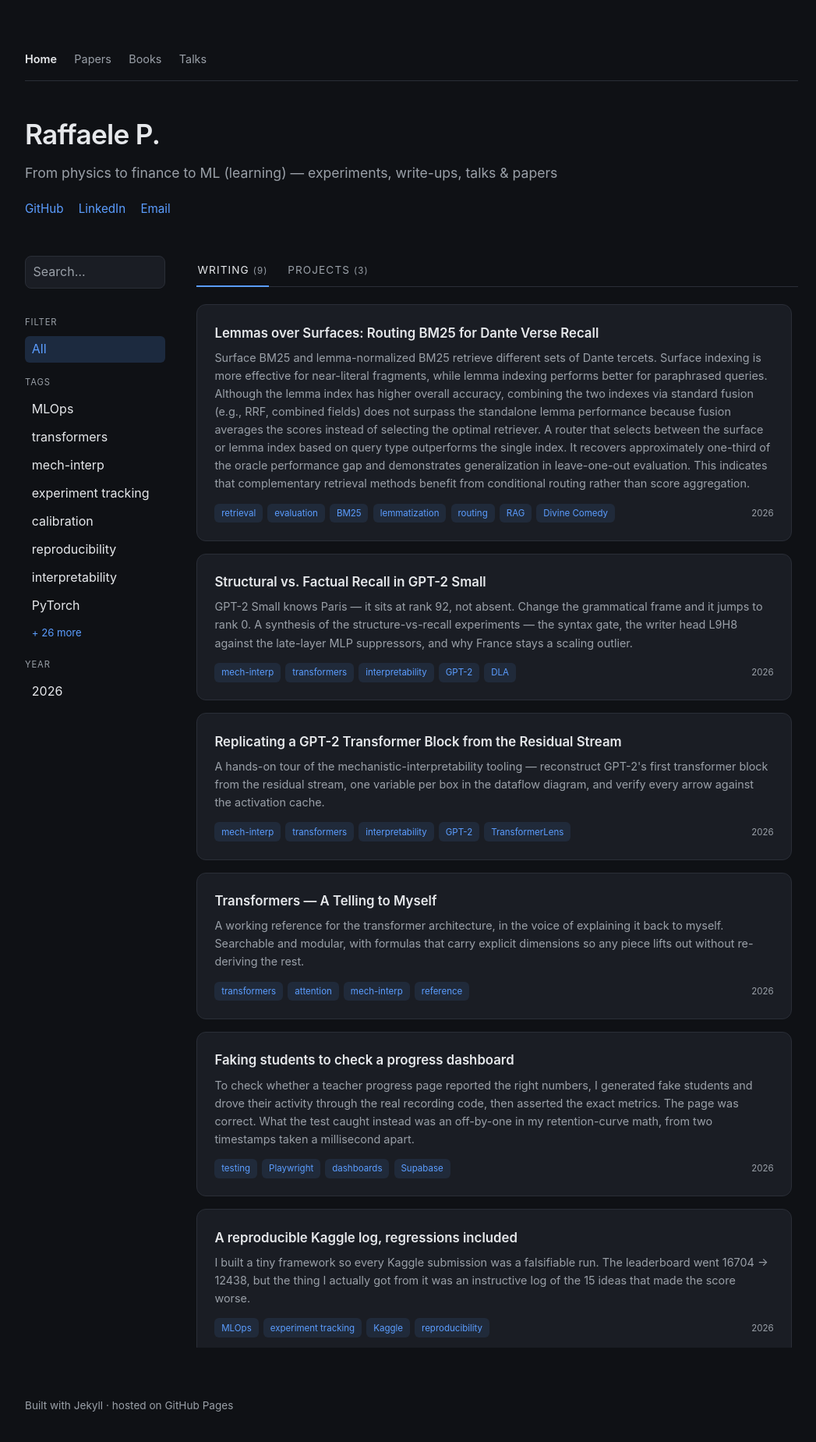
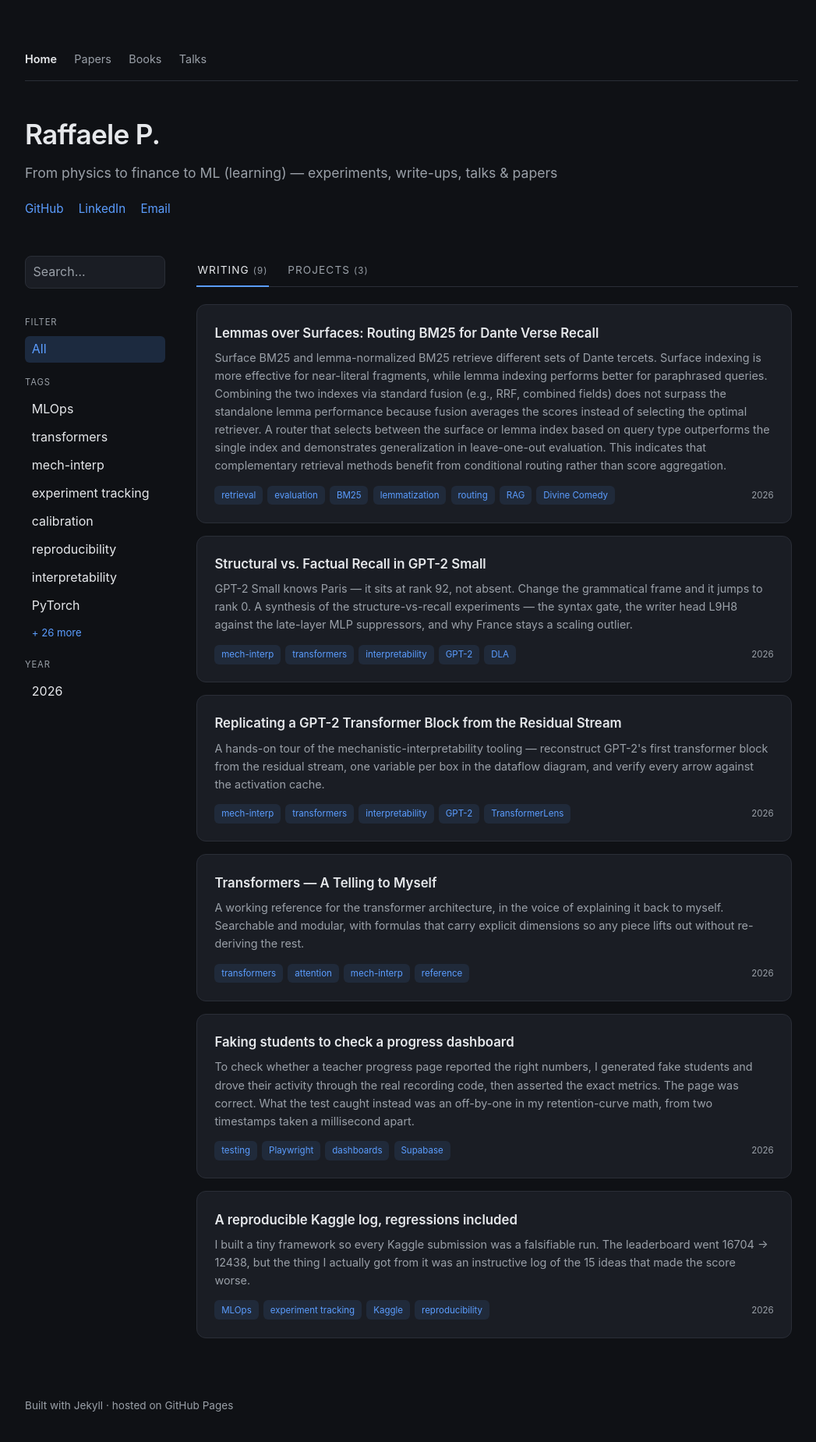
Before and after one commit to rp-playground/rp-playground.github.io, a Jekyll site: the page built from index.html, in a window 1280 px wide. Shown: the top 1849 px of the page at 78% size, without its empty margins (112-1159 px from the left). Built offline with Jekyll 4.4.1, drawn with Linux system fonts in a browser that asks for light colours.

Commit message:
Update dante-lemma-bm25-routing.md

```diff
--- a/_writing/dante-lemma-bm25-routing.md
+++ b/_writing/dante-lemma-bm25-routing.md
@@ -7,11 +7,10 @@ description: In the lexical retrieval component of a Dante verse-search system,
   achieving approximately one-third of the theoretical oracle upper bound on held-out data.
 summary: Surface BM25 and lemma-normalized BM25 retrieve different sets of Dante tercets.
   Surface indexing is more effective for near-literal fragments, while lemma indexing performs
-  better for paraphrased queries. Although the lemma index has higher overall accuracy,
-  combining the two indexes via standard fusion (e.g., RRF, combined fields) does not surpass
+  better for paraphrased queries. Combining the two indexes via standard fusion (e.g., RRF, combined fields) does not surpass
   the standalone lemma performance because fusion averages the scores instead of selecting the optimal
   retriever. A router that selects between the surface or lemma index based on query type outperforms
-  the single index. It recovers approximately one-third of the oracle performance gap and demonstrates
+  the single index and demonstrates
   generalization in leave-one-out evaluation. This indicates that complementary retrieval methods benefit
   from conditional routing rather than score aggregation.
 date: 2026-07-06
```
